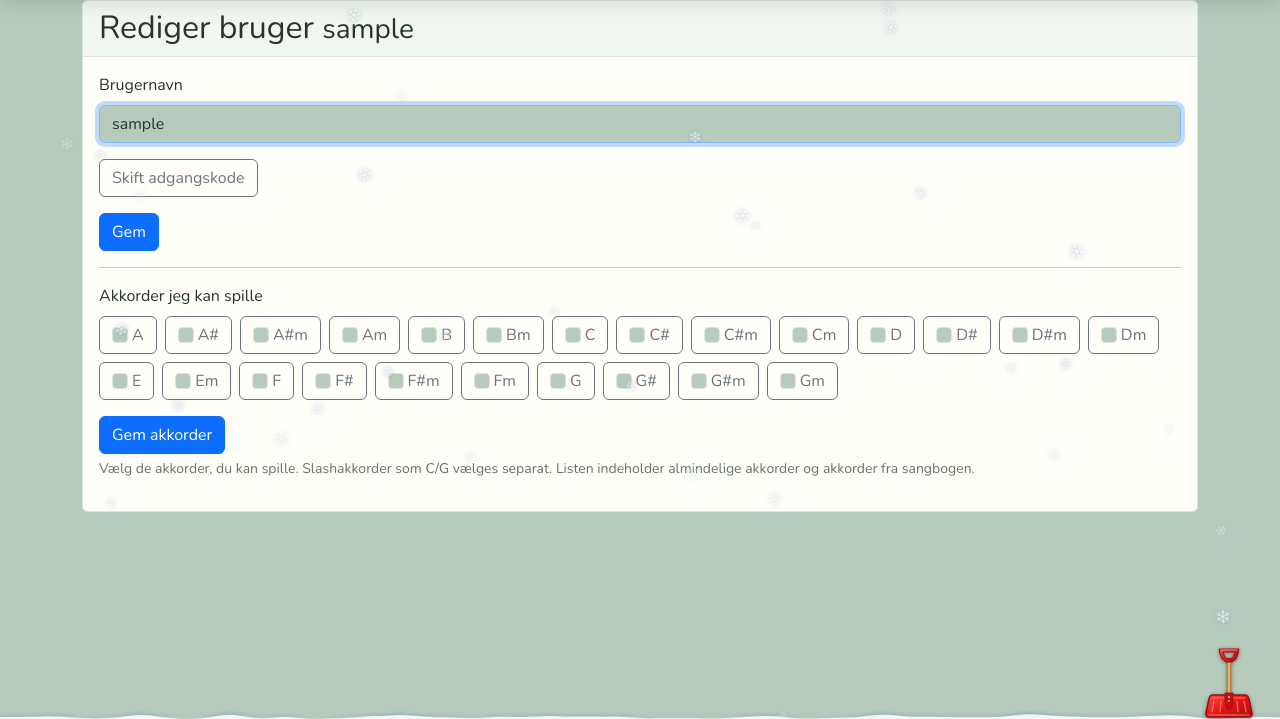
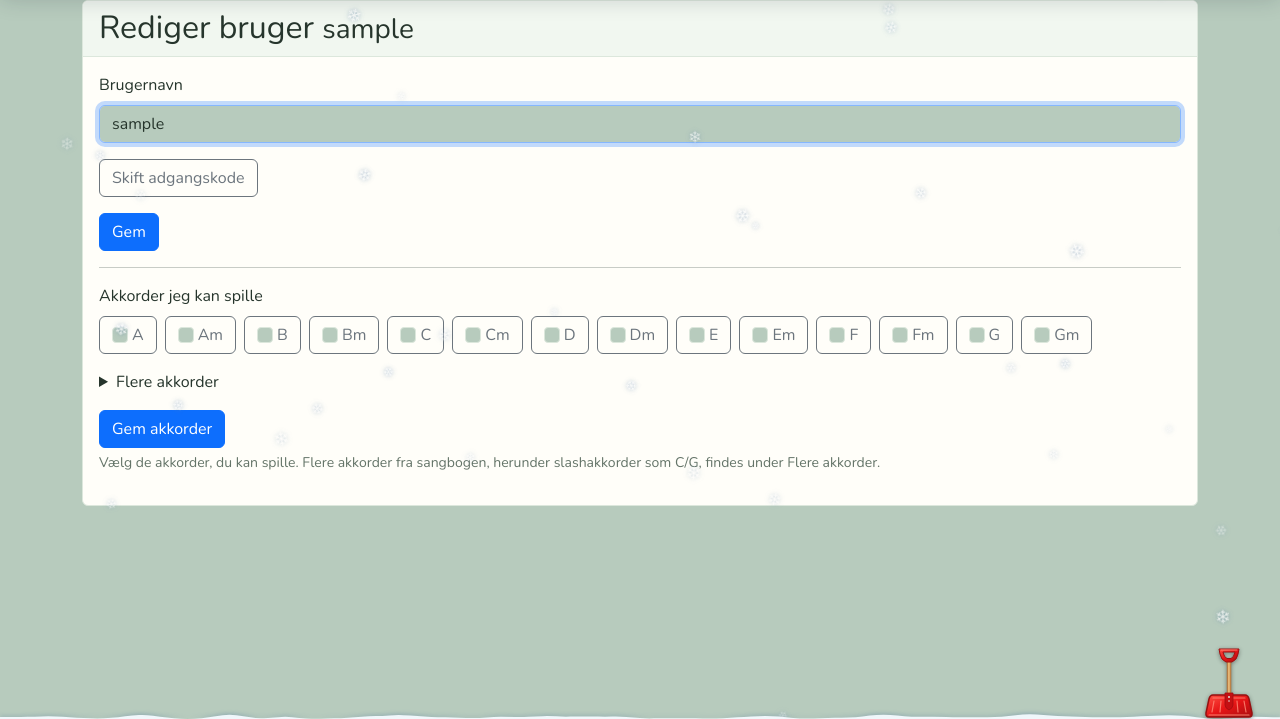
Before and after one commit to glenoc/s0ng, a Laravel app: page /users/1/edit in a window 1280 px wide. Shown: the part 81-800 px from the top of the page. Run offline with Laravel 12, Linux system fonts and the light colour scheme; a user stored in the database is signed in; tables that the repository leaves empty hold one stand-in row (values such as "Sample post"); data that the repository does not hold is empty; style sheets or scripts are compiled from the project's sources; some web fonts are replaced.

Commit message:
Enhance known chords selection with additional options and update UI for better usability

```diff
--- a/resources/js/app.js
+++ b/resources/js/app.js
@@ -10,9 +10,16 @@ document.addEventListener('DOMContentLoaded', function () {
         const songNotation = JSON.parse(knownChordsForm.dataset.songNotation);
         const roots = ['C', 'C#', 'D', 'D#', 'E', 'F', 'F#', 'G', 'G#', 'A', 'A#', 'B'];
         const common = roots.flatMap(root => [root, root + 'm']);
+        const basic = new Set(['A', 'Am', 'B', 'Bm', 'C', 'Cm', 'D', 'Dm', 'E', 'Em', 'F', 'Fm', 'G', 'Gm']);
         const choices = extractChords([selected.join(' '), common.join(' '), ...songNotation.flat()]).chords;
         const options = document.getElementById('known-chords-options');
-        choices.sort((a, b) => a.localeCompare(b, 'da')).forEach(function (chord, index) {
+        const moreOptions = document.getElementById('more-chords-options');
+        const selectedCount = document.getElementById('more-chords-selected');
+        function updateSelectedCount() {
+            const count = moreOptions.querySelectorAll('input:checked').length;
+            selectedCount.textContent = count ? '(' + count + ')' : '';
+        }
+        choices.sort((a, b) => a.localeCompare(b, 'da')).forEach(function (chord) {
             const label = document.createElement('label');
             label.className = 'btn btn-outline-secondary';
             const checkbox = document.createElement('input');
@@ -22,11 +29,15 @@ document.addEventListener('DOMContentLoaded', function () {
             checkbox.checked = selected.includes(chord);
             checkbox.className = 'form-check-input me-1';
             label.append(checkbox, document.createTextNode(chord));
-            options.appendChild(label);
+            (basic.has(chord) ? options : moreOptions).appendChild(label);
         });
+        moreOptions.addEventListener('change', updateSelectedCount);
+        updateSelectedCount();
         document.getElementById('known-chords-fieldset').hidden = false;
     }
 
+    const playabilityConfig = document.getElementById('song-playability-config');
+    const knownChords = playabilityConfig ? JSON.parse(playabilityConfig.dataset.chords) : [];
     const songLyrics = document.getElementById('song-lyrics');
 
     if (songLyrics) {
@@ -205,8 +216,6 @@ document.addEventListener('DOMContentLoaded', function () {
         document.fonts.ready.then(fitSongLyrics);
     }
 
-    const playabilityConfig = document.getElementById('song-playability-config');
-    const knownChords = playabilityConfig ? JSON.parse(playabilityConfig.dataset.chords) : [];
     if (knownChords.length > 0) {
         document.querySelectorAll('.song-playability').forEach(function (badge) {
             const result = assessPlayability(JSON.parse(badge.dataset.notation), knownChords, {
--- a/resources/lang/da.json
+++ b/resources/lang/da.json
@@ -63,7 +63,8 @@
     "ui.enter_chords": "Angiv dine akkorder",
     "ui.invalid_chord": "Akkorden :chord kan ikke genkendes. Kontrollér skrivemåden.",
     "ui.known_chords": "Akkorder jeg kan spille",
-    "ui.known_chords_help": "Vælg de akkorder, du kan spille. Slashakkorder som C/G vælges separat. Listen indeholder almindelige akkorder og akkorder fra sangbogen.",
+    "ui.known_chords_help": "Vælg de akkorder, du kan spille. Flere akkorder fra sangbogen, herunder slashakkorder som C/G, findes under Flere akkorder.",
+    "ui.more_chords": "Flere akkorder",
     "ui.chords_require_javascript": "Slå JavaScript til for at vælge dine akkorder.",
     "ui.my_profile": "Min profil",
     "ui.no_song_chords": "Ingen akkorder fundet.",
--- a/resources/views/users/edit.blade.php
+++ b/resources/views/users/edit.blade.php
@@ -61,6 +61,10 @@
                     <fieldset id="known-chords-fieldset" hidden aria-describedby="known-chords-help">
                         <legend class="fs-6">{{ __('ui.known_chords') }}</legend>
                         <div id="known-chords-options" class="d-flex flex-wrap gap-2"></div>
+                        <details id="more-chords" class="mt-3">
+                            <summary>{{ __('ui.more_chords') }} <span id="more-chords-selected"></span></summary>
+                            <div id="more-chords-options" class="d-flex flex-wrap gap-2 mt-2"></div>
+                        </details>
                         <button class="btn btn-primary mt-3" type="submit">{{ __('ui.save_chords') }}</button>
                     </fieldset>
                     <div id="known-chords-help" class="form-text">{{ __('ui.known_chords_help') }}</div>
```
